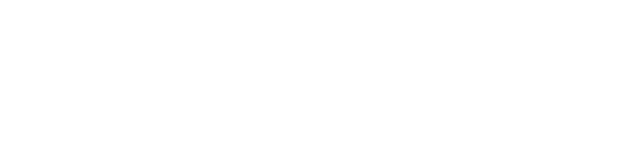
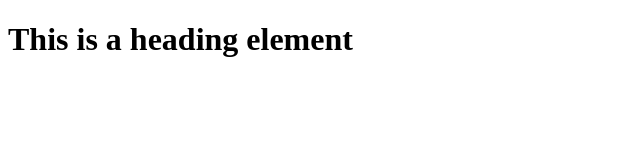
Before and after one commit to Ivan-Clement/Git-Collaboration, a plain HTML site: page index.html in a window 1280 px wide. Shown: the whole page, without its empty margins (0-640 px from the left). Drawn offline with Linux system fonts and the light colour scheme.

Commit message:
Added h1

```diff
--- a/index.html
+++ b/index.html
@@ -7,6 +7,6 @@
         <title>Document</title>
     </head>
     <body>
-
+        <h1>This is a heading element</h1>
     </body>
 </html>
```
